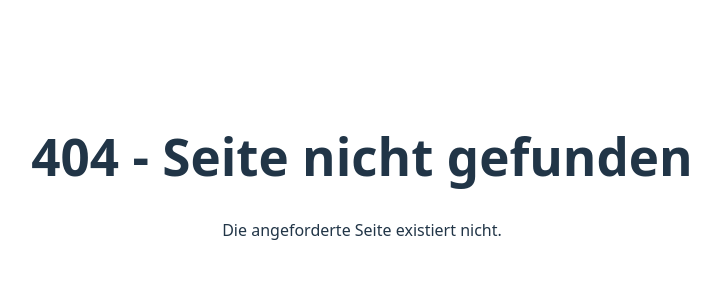
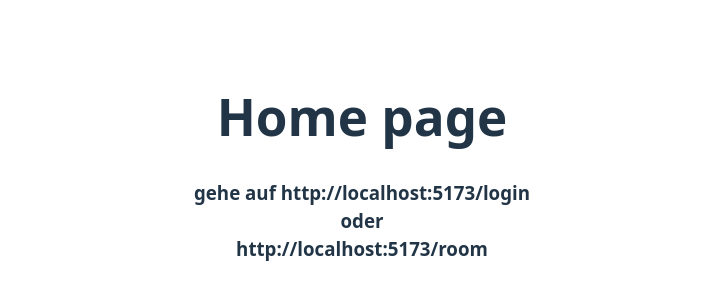
Before and after one commit to nuraiamanzholova/Scrum-poker, a React app in the folder frontend/: page / in a window 1280 px wide. Before the commit this address had no page. Shown: the part 240-540 px from the top of the page, without its empty margins (278-998 px from the left). Built offline with nearby package versions, Linux system fonts and the light colour scheme; the HTML template or start-up script is replaced by a standard one.

Commit message:
feat/B6PD-85 . home page added

```diff
--- a/frontend/src/App.tsx
+++ b/frontend/src/App.tsx
@@ -3,14 +3,19 @@ import { BrowserRouter, Routes, Route } from 'react-router-dom'
 import Login from './pages/Login'
 import Room from './pages/Room'
 import NotFound from './pages/NotFound'
+import Home from './pages/Home'
 export default function App() {
     return (
+        <>
             <BrowserRouter>
                 <Routes>
                     <Route path="/login" element={<Login />} />
                     <Route path="/room" element={<Room />} />
-                <Route path="*" element={<NotFound />} /> {/* <-- Not Found */}
+                    <Route path="*" element={<NotFound />} />{' '}
+                    {/* <-- Not Found */}
+                    <Route path="/" element={<Home />} />
                 </Routes>
             </BrowserRouter>
+        </>
     )
 }
--- /dev/null
+++ b/frontend/src/pages/Home.tsx
@@ -0,0 +1,12 @@
+export default function Home() {
+    return (
+        <>
+            <h1> Home page </h1>
+            <h3>
+                {' '}
+                gehe auf http://localhost:5173/login <br /> oder <br />{' '}
+                http://localhost:5173/room <br />{' '}
+            </h3>
+        </>
+    )
+}
```
Lines whose indentation alone changed are shown as unchanged.
